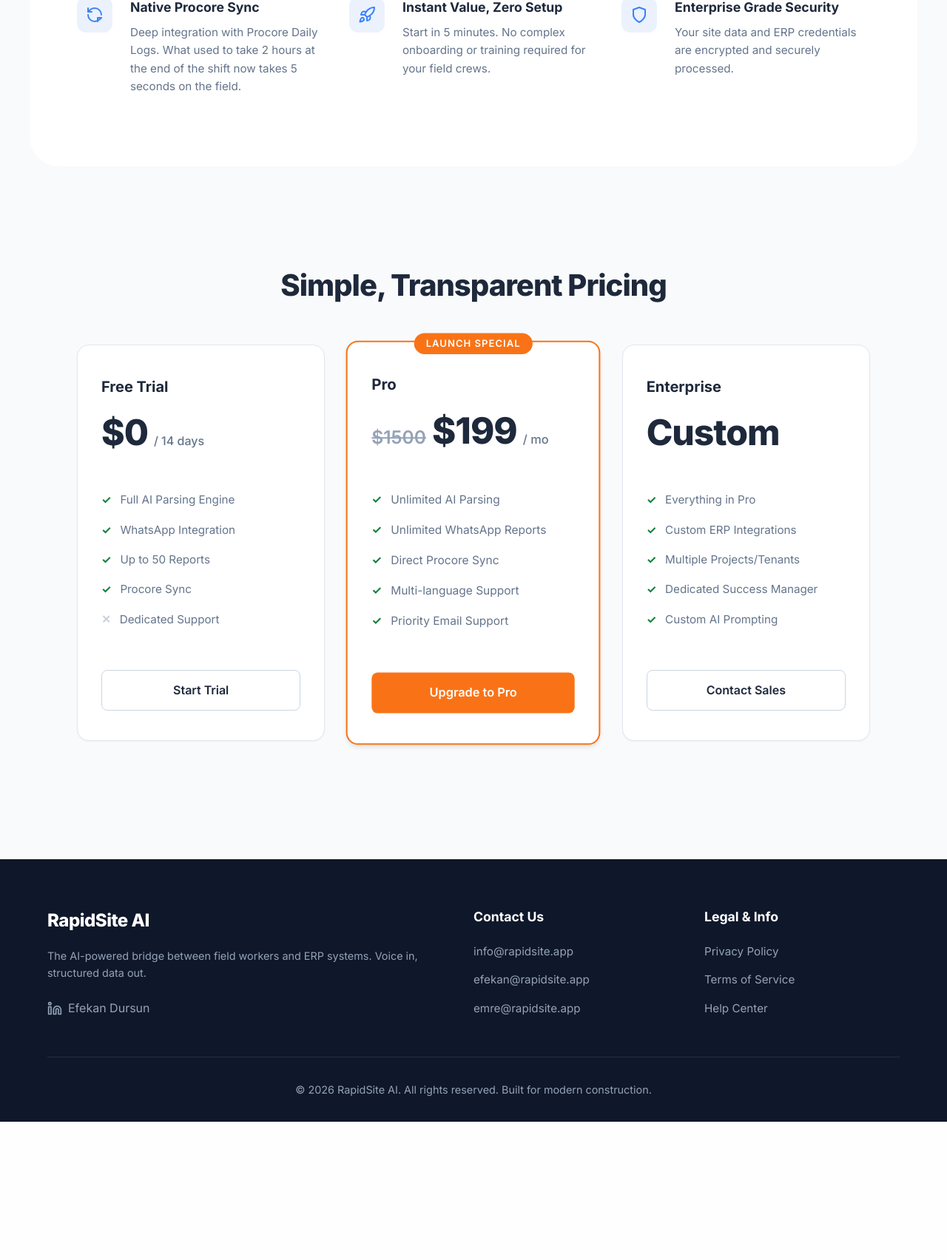
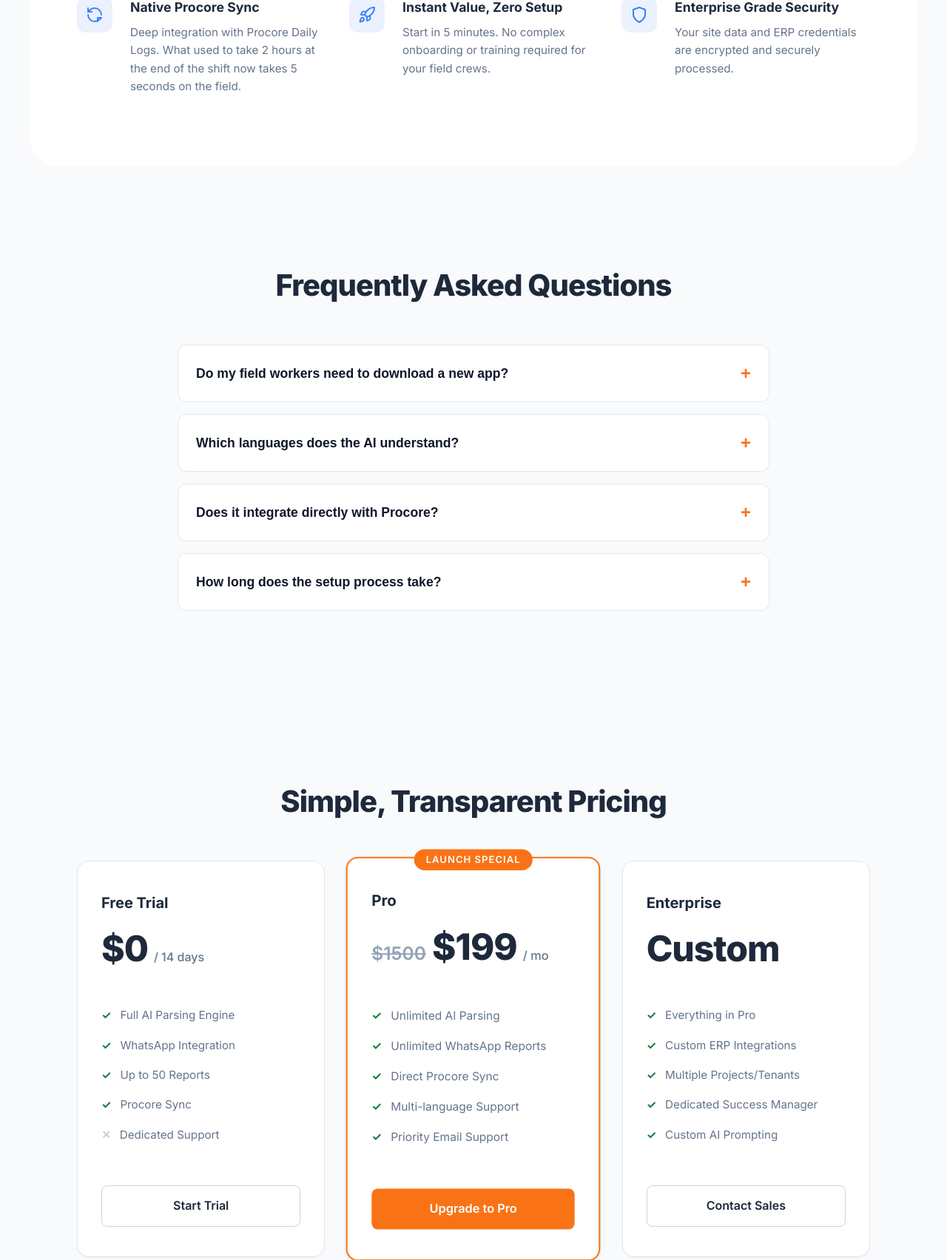
Before and after one commit to efekandursun/rapidsite-ai, a Flask app: page / in a window 1280 px wide. Shown: the part 2469-4173 px from the top of the page at 74% size. Before the commit the page ends 3986 px from the top, so only its background shows below. Run offline with Flask 3, Linux system fonts and the light colour scheme; some libraries are stand-ins or nearby versions.

Commit message:
Add new logo, interactive FAQ section, and update LinkedIn URL

```diff
--- a/static/css/landing.css
+++ b/static/css/landing.css
@@ -49,7 +49,13 @@ body {
     font-weight: 800;
     color: var(--brand-dark);
     text-decoration: none;
-    letter-spacing: -0.5px;
+    display: flex;
+    align-items: center;
+}
+
+.nav-logo {
+    height: 32px;
+    margin-right: 0.5rem;
 }
 
 .nav-links {
@@ -457,6 +463,61 @@ body {
     background: var(--brand-primary-hover);
 }
 
+/* FAQ Section */
+.faq-container {
+    max-width: 800px;
+    margin: 0 auto;
+    display: flex;
+    flex-direction: column;
+    gap: 1rem;
+}
+.faq-item {
+    background: var(--white);
+    border: 1px solid #e2e8f0;
+    border-radius: 12px;
+    overflow: hidden;
+}
+.faq-question {
+    width: 100%;
+    text-align: left;
+    padding: 1.5rem;
+    background: none;
+    border: none;
+    display: flex;
+    justify-content: space-between;
+    align-items: center;
+    font-size: 1.1rem;
+    font-weight: 600;
+    color: var(--brand-dark);
+    cursor: pointer;
+    transition: background 0.3s;
+}
+.faq-question:hover {
+    background: #f8fafc;
+}
+.faq-icon {
+    font-size: 1.5rem;
+    color: var(--brand-primary);
+    transition: transform 0.3s;
+}
+.faq-answer {
+    max-height: 0;
+    overflow: hidden;
+    padding: 0 1.5rem;
+    transition: all 0.3s ease-out;
+}
+.faq-answer p {
+    color: var(--text-light);
+    margin-bottom: 1.5rem;
+    line-height: 1.6;
+}
+.faq-item.active .faq-answer {
+    max-height: 500px;
+}
+.faq-item.active .faq-icon {
+    transform: rotate(45deg);
+}
+
 /* Mock Report */
 .mock-report {
     width: 140px;
--- a/templates/landing.html
+++ b/templates/landing.html
@@ -11,7 +11,10 @@
 
     <!-- Navigation -->
     <nav class="landing-nav">
-        <a href="/" class="nav-brand">RapidSite AI</a>
+        <a href="/" class="nav-brand">
+            <img src="{{ url_for('static', filename='images/logo.png') }}" alt="RapidSite AI" class="nav-logo">
+            RapidSite AI
+        </a>
         <div class="nav-links">
             <a href="#how-it-works" class="nav-link">How it works</a>
             <a href="#features" class="nav-link">Features</a>
@@ -179,6 +182,49 @@
                 <div class="feature-content">
                     <h4>Enterprise Grade Security</h4>
                     <p>Your site data and ERP credentials are encrypted and securely processed.</p>
+                </div>
+            </div>
+        </div>
+    </section>
+
+    <!-- FAQ Section -->
+    <section id="faq" class="section" style="background: var(--bg-light);">
+        <h2 class="section-title">Frequently Asked Questions</h2>
+        <div class="faq-container">
+            <div class="faq-item">
+                <button class="faq-question">
+                    <span>Do my field workers need to download a new app?</span>
+                    <span class="faq-icon">+</span>
+                </button>
+                <div class="faq-answer">
+                    <p>No! They can use the WhatsApp they already have installed. Just send a voice note, photo, or text message, and our AI will process it immediately.</p>
+                </div>
+            </div>
+            <div class="faq-item">
+                <button class="faq-question">
+                    <span>Which languages does the AI understand?</span>
+                    <span class="faq-icon">+</span>
+                </button>
+                <div class="faq-answer">
+                    <p>Our AI understands over 50 languages, including Spanish, French, Arabic, and Hindi. It automatically translates the field reports into English before pushing the structured data to your ERP.</p>
+                </div>
+            </div>
+            <div class="faq-item">
+                <button class="faq-question">
+                    <span>Does it integrate directly with Procore?</span>
+                    <span class="faq-icon">+</span>
+                </button>
+                <div class="faq-answer">
+                    <p>Yes, we have a direct integration with Procore. You can review the structured data in our RapidSite dashboard and push it directly to your Procore Daily Logs with a single click.</p>
+                </div>
+            </div>
+            <div class="faq-item">
+                <button class="faq-question">
+                    <span>How long does the setup process take?</span>
+                    <span class="faq-icon">+</span>
+                </button>
+                <div class="faq-answer">
+                    <p>You can get started in less than 5 minutes. Sign up for a free trial, link your WhatsApp, and start logging field data immediately. No complex IT integration required.</p>
                 </div>
             </div>
         </div>
@@ -383,10 +429,13 @@
     <footer class="footer-section">
         <div class="footer-container">
             <div class="footer-brand">
-                <div class="nav-brand" style="color: white; margin-bottom: 1rem;">RapidSite AI</div>
+                <div class="nav-brand" style="color: white; margin-bottom: 1rem;">
+                    <img src="{{ url_for('static', filename='images/logo.png') }}" alt="RapidSite AI" class="nav-logo" style="filter: brightness(0) invert(1);">
+                    RapidSite AI
+                </div>
                 <p class="footer-text" style="text-align: left; margin-bottom: 1.5rem;">The AI-powered bridge between field workers and ERP systems. Voice in, structured data out.</p>
                 <div class="social-links">
-                    <a href="https://linkedin.com/in/efekandursun" target="_blank" title="LinkedIn">
+                    <a href="https://www.linkedin.com/in/efekan-dursun/" target="_blank" title="LinkedIn">
                         <svg xmlns="http://www.w3.org/2000/svg" width="20" height="20" viewBox="0 0 24 24" fill="none" stroke="currentColor" stroke-width="2" stroke-linecap="round" stroke-linejoin="round" style="vertical-align: middle; margin-right: 8px;"><path d="M16 8a6 6 0 0 1 6 6v7h-4v-7a2 2 0 0 0-2-2 2 2 0 0 0-2 2v7h-4v-7a6 6 0 0 1 6-6z"></path><rect x="2" y="9" width="4" height="12"></rect><circle cx="4" cy="4" r="2"></circle></svg>
                         Efekan Dursun
                     </a>
@@ -416,5 +465,21 @@
         </div>
     </footer>
 
+    <script>
+        document.querySelectorAll('.faq-question').forEach(button => {
+            button.addEventListener('click', () => {
+                const faqItem = button.parentElement;
+                const isActive = faqItem.classList.contains('active');
+
+                document.querySelectorAll('.faq-item').forEach(item => {
+                    item.classList.remove('active');
+                });
+
+                if (!isActive) {
+                    faqItem.classList.add('active');
+                }
+            });
+        });
+    </script>
 </body>
 </html>
```
Also changed, not shown: static/images/logo.png (added).
